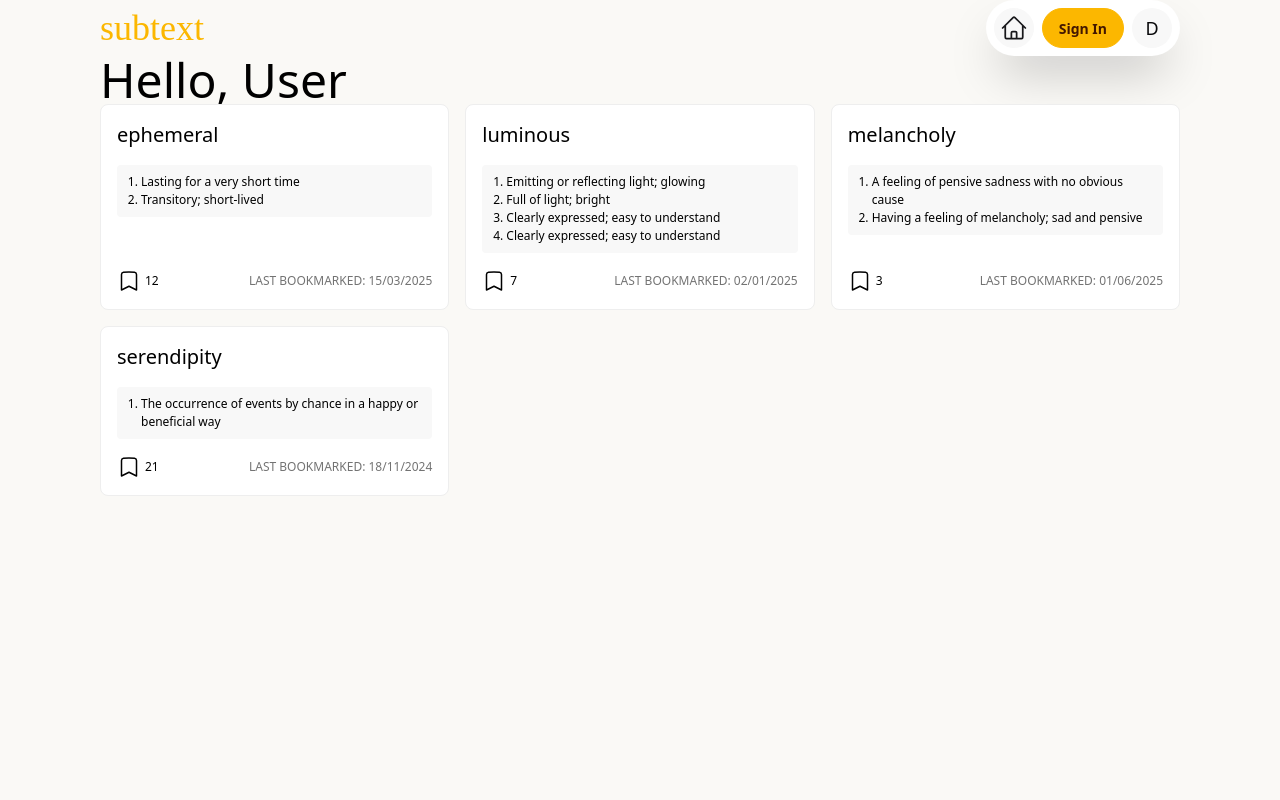
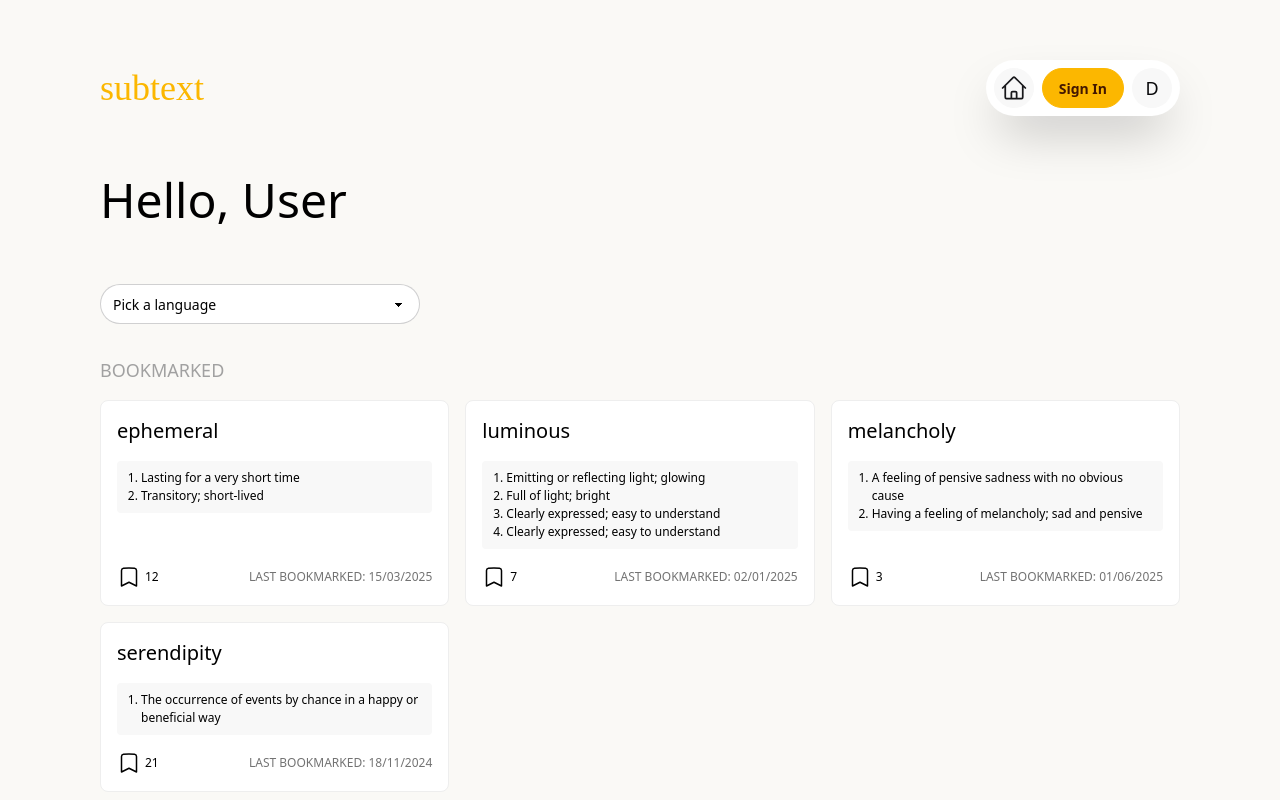
Before and after one commit to ivan-chan-1/subtext, a React (Vite) app in the folder frontend/: page /user in a window 1280 px wide. Built offline with nearby package versions, Linux system fonts and the light colour scheme; a web font is replaced by a local one.

Commit message:
finished implementing frontend for user page

```diff
--- a/frontend/src/components/NavBar.tsx
+++ b/frontend/src/components/NavBar.tsx
@@ -1,7 +1,7 @@
 import { useState } from "react";
 import { useNavigate } from "react-router-dom";
 
-const NavBar = ({ showMenu }: { showMenu: boolean }) => {
+const NavBar = ({ className = "", showMenu }: { className?: string, showMenu: boolean }) => {
   const [loggedIn, setLoggedIn] = useState<boolean>(true);
   const navigate = useNavigate();
   const handleHomeClick = () => {
@@ -17,7 +17,7 @@ const NavBar = ({ showMenu }: { showMenu: boolean }) => {
   };
 
   return (
-    <div className="flex items-center justify-between">
+    <div className={`flex items-center justify-between ${className}`}>
       {/* Logo */}
       <div className="flex items-center gap-4" onClick={handleHomeClick}>
         <h1 className="text-2xl logo-font">subtext</h1>
--- a/frontend/src/pages/BookmarkPage.tsx
+++ b/frontend/src/pages/BookmarkPage.tsx
@@ -22,9 +22,7 @@ const BookmarkPage = () => {
 
   return (
     <Page>
-      <div className="mt-15 mb-8">
-        <NavBar showMenu/>
-      </div>
+      <NavBar className="mt-15 mb-8" showMenu/>
       <div className="flex flex-col gap-4">
         <h1 className="text-5xl">{word}</h1>
         <h2 className="text-lg uppercase font-light text-neutral-400 mt-8">Definitions</h2>
@@ -36,11 +34,13 @@ const BookmarkPage = () => {
           })}
         </div>
         <h2 className="text-lg uppercase font-light text-neutral-400">Videos ({videos.length})</h2>
-        {word && (videos.map((v) => {
-          return (
-            <YoutubeBookmarkCard key={v} videoId={v} word={word} />
-          );
-        }))}
+        <div className="flex flex-col gap-4">
+          {word && (videos.map((v) => {
+            return (
+              <YoutubeBookmarkCard key={v} videoId={v} word={word} />
+            );
+          }))}
+        </div>
       </div>
     </Page>
   )
--- a/frontend/src/pages/UserPage.tsx
+++ b/frontend/src/pages/UserPage.tsx
@@ -48,8 +48,17 @@ const UserPage = () => {
 
   return (
     <Page>
-      <NavBar showMenu/>
-      <h1 className="text-5xl">Hello, {USER}</h1>
+      <NavBar className="my-15" showMenu/>
+      <h1 className="text-5xl mb-15">Hello, {USER}</h1>
+      <div className="mb-8">
+        <select defaultValue="Pick a language" className="select rounded-full">
+          <option disabled={true}>Pick a language</option>
+          <option>English</option>
+          <option>Korean</option>
+          <option>Chinese</option>
+        </select>
+      </div>
+      <h2 className="text-lg uppercase font-light text-neutral-400 mb-4">bookmarked</h2>
       <div className="grid grid-cols-3 gap-4">
         {wordData.map((w, i) => {
           return(
```
